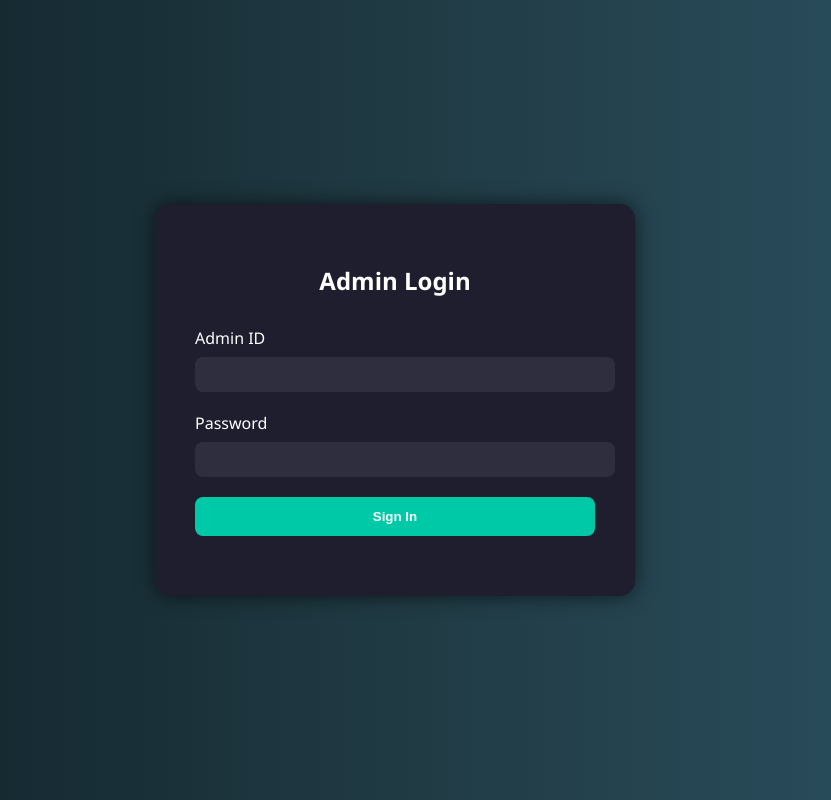
After one commit to achintha-chamikara/party-management-backend, a PHP site: page /adminsignin.php in a window 1280 px wide. The commit adds this page. Shown: the whole page, without its empty margins (245-1076 px from the left). Run offline with PHP 8.4, Linux system fonts and the light colour scheme.

Commit message:
adminbutton

```diff
--- /dev/null
+++ b/adminsignin.php
@@ -0,0 +1,151 @@
+<?php
+session_start();
+require 'dbconnect.php'; // this should be your database connection file
+
+$errors = [];
+$success = false;
+
+if ($_SERVER["REQUEST_METHOD"] === "POST") {
+    $username = trim($_POST['username']);
+    $password = $_POST['password'];
+
+    if (empty($username) || empty($password)) {
+        $errors[] = "Please enter both Admin ID and Password.";
+    } else {
+        $stmt = $conn->prepare("SELECT * FROM admin WHERE UserName = :username");
+        $stmt->bindParam(':username', $username);
+        $stmt->execute();
+        $admin = $stmt->fetch(PDO::FETCH_ASSOC);
+
+        // Password checking (plain or hashed)
+        if ($admin && password_verify($password, $admin['Password'])) {
+            $_SESSION['admin'] = $admin['UserName'];
+            $success = true;
+            echo "<script>
+                alert('Welcome Admin, " . htmlspecialchars($admin['UserName']) . "!');
+                setTimeout(function() {
+                    window.location.href = 'dashboard.php';
+                }, 1000);
+            </script>";
+            exit;
+        } else {
+            $errors[] = "Invalid Admin ID or Password.";
+        }
+    }
+}
+?>
+
+
+
+<!DOCTYPE html>
+<html lang="en">
+<head>
+    <meta charset="UTF-8">
+    <title>Admin Sign-In</title>
+    <style>
+        body {
+            font-family: 'Segoe UI', Tahoma, Geneva, Verdana, sans-serif;
+            background: linear-gradient(to right, #0f2027, #203a43, #2c5364);
+            color: #fff;
+            display: flex;
+            align-items: center;
+            justify-content: center;
+            height: 100vh;
+            margin: 0;
+        }
+
+        .login-container {
+            background-color: #1e1e2f;
+            padding: 40px;
+            border-radius: 15px;
+            box-shadow: 0px 0px 20px rgba(0,0,0,0.6);
+            width: 100%;
+            max-width: 400px;
+        }
+
+        .login-container h2 {
+            text-align: center;
+            margin-bottom: 30px;
+        }
+
+        .input-group {
+            margin-bottom: 20px;
+        }
+
+        .input-group label {
+            display: block;
+            margin-bottom: 8px;
+        }
+
+        .input-group input {
+            width: 100%;
+            padding: 10px;
+            border: none;
+            border-radius: 8px;
+            outline: none;
+            background-color: #2e2e3e;
+            color: #fff;
+        }
+
+        .input-group button {
+            width: 100%;
+            padding: 12px;
+            background-color: #00c9a7;
+            border: none;
+            border-radius: 8px;
+            color: white;
+            font-weight: bold;
+            cursor: pointer;
+            transition: background-color 0.3s ease;
+        }
+
+        .input-group button:hover {
+            background-color: #00a68f;
+        }
+
+        .error-message {
+            margin-top: 10px;
+            background-color: #ff4f4f;
+            padding: 10px;
+            border-radius: 8px;
+            color: white;
+            text-align: center;
+        }
+
+        .error-message p {
+            margin: 0;
+        }
+    </style>
+    <script>
+
+        window.onload = function() {
+            document.getElementById('admin_id').focus();
+        };
+    </script>
+</head>
+<body>
+    <div class="login-container">
+        <h2>Admin Login</h2>
+        <form action="adminsignin.php" method="POST">
+            <div class="input-group">
+                <label for="admin_id">Admin ID</label>
+                <input type="text" name="admin_id" id="admin_id" required>
+            </div>
+            <div class="input-group">
+                <label for="password">Password</label>
+                <input type="password" name="password" id="password" required>
+            </div>
+            <div class="input-group">
+                <button type="submit">Sign In</button>
+            </div>
+            <?php if (!empty($errors)): ?>
+                <div class="error-message">
+                    <?php foreach ($errors as $error): ?>
+                        <p><?php echo htmlspecialchars($error); ?></p>
+                    <?php endforeach; ?>
+                </div>
+            <?php endif; ?>
+        </form>
+    </div>
+</body>
+</html>
--- a/dashboard.php
+++ b/dashboard.php
@@ -63,7 +63,9 @@ if (!isset($_SESSION['user'])) {
             <div class="image-text">Welcome to VIBEMAKERS</div>
             <div class="image-text2">Crafting the perfect party atmosphere</div>
         </div>
-
+        <button class="admin-login-btn" onclick="window.location.href='adminsignin.php'">
+            Admin Login
+        </button>
 
 
         <script src="script.js"></script>
--- a/register.php
+++ b/register.php
@@ -128,13 +128,7 @@ if ($_SERVER["REQUEST_METHOD"] === "POST") {
                 <button type="submit">Register</button>
             </form>
 
-            <div class="divider">or sign up using</div>
 
-            <div class="social-buttons">
-                <button class="google-btn">G</button>
-                <button class="apple-btn"></button>
-                <button class="facebook-btn">f</button>
-            </div>
 
             <footer>
                 <p>By registering, you agree to our
```
Also changed, not shown: dashboard.css (+17 -0 lines), signing.php (+1 -8 lines).
